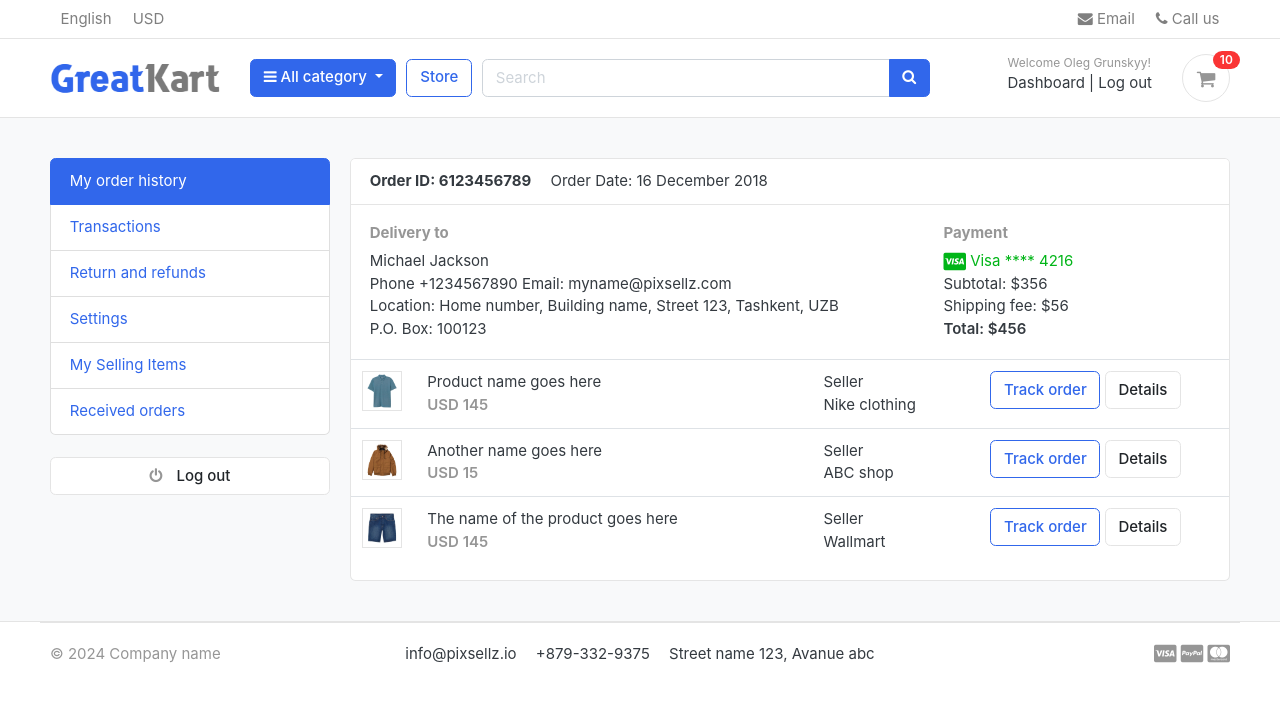
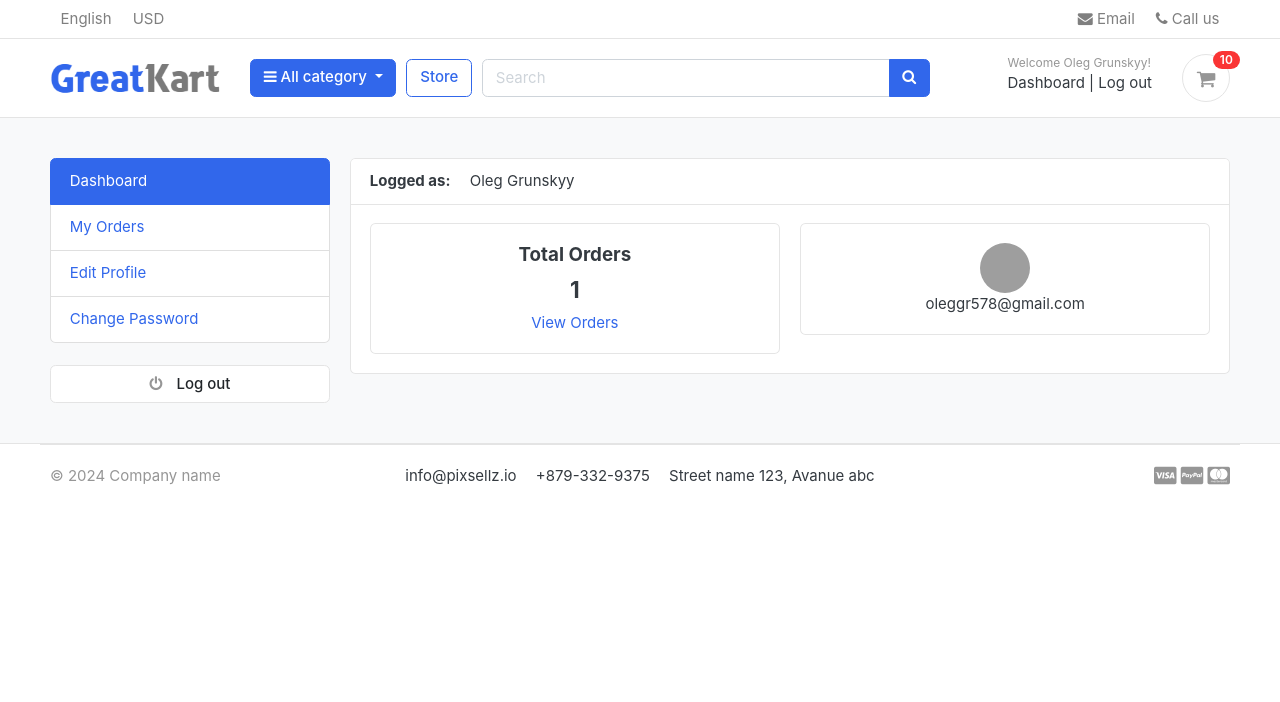
Before and after one commit to Dedrik2021/e-shop, a Django app: page /accounts/ in a window 1280 px wide. Shown: the top 702 px of the page. Run offline with Django 3.2, Linux system fonts and the light colour scheme; a user stored in the database is signed in; data comes from the database, SQL or seed files in the repository; tables that the repository leaves empty hold one stand-in row (values such as "Sample post"); some libraries are stand-ins or nearby versions; some web fonts are replaced; grey boxes are pictures that could not be loaded.

Commit message:
edited dashboard

```diff
--- a/accounts/views.py
+++ b/accounts/views.py
@@ -1,6 +1,7 @@
 from django.shortcuts import render, redirect
 from .forms import RegistrationForm
 from .models import Account
+from orders.models import Order
 from django.contrib import messages, auth
 from django.contrib.auth.decorators import login_required
 from django.http import HttpResponse, JsonResponse
@@ -158,7 +159,14 @@ def activate(request, uidb64, token):
 
 @login_required(login_url="login")
 def dashboard(request):
-    return render(request, 'accounts/dashboard.html')
+    orders = Order.objects.order_by('-created_date').filter(user_id=request.user.id, is_ordered=True)
+    orders_count = orders.count()
+
+    context = {
+        'orders_count': orders_count
+    }
+
+    return render(request, 'accounts/dashboard.html', context)
 
 
 
--- a/templates/accounts/dashboard.html
+++ b/templates/accounts/dashboard.html
@@ -3,112 +3,42 @@
     {% include "includes/alerts.html" %}
 	<div class="container">
 		<div class="row">
-			<aside class="col-md-3">
-				<!--   SIDEBAR   -->
-				<ul class="list-group">
-					<a class="list-group-item active" href="#"> My order history </a>
-					<a class="list-group-item" href="#"> Transactions </a>
-					<a class="list-group-item" href="#"> Return and refunds </a>
-					<a class="list-group-item" href="#">Settings </a>
-					<a class="list-group-item" href="#"> My Selling Items </a>
-					<a class="list-group-item" href="#"> Received orders </a>
-				</ul>
-				<br />
-				<a class="btn btn-light btn-block" href={% url "logout" %}>
-					<i class="fa fa-power-off"></i> <span class="text">Log out</span>
-				</a>
-				<!--   SIDEBAR .//END   -->
-			</aside>
+			{% include "includes/dashboard_sidebar.html" %}
 			<main class="col-md-9">
 				<article class="card">
 					<header class="card-header">
-						<strong class="d-inline-block mr-3">Order ID: 6123456789</strong>
-						<span>Order Date: 16 December 2018</span>
+						<strong class="d-inline-block mr-3">Logged as:</strong>
+						<span>{{user.full_name}}</span>
 					</header>
 					<div class="card-body">
 						<div class="row">
-							<div class="col-md-8">
-								<h6 class="text-muted">Delivery to</h6>
-								<p>
-									Michael Jackson <br />
-									Phone +1234567890 Email: myname@pixsellz.com <br />
-									Location: Home number, Building name, Street 123, Tashkent, UZB
-									<br />
-									P.O. Box: 100123
-								</p>
+
+							<div class="col-md-6">
+								<div class="card text-center">
+									<div class="card-body">
+										<h5 class="cart-title">
+											Total Orders
+										</h5>
+										<h4>
+											{{orders_count}}
+										</h4>
+										<a href="#">View Orders</a>
+									</div>
+								</div>
 							</div>
-							<div class="col-md-4">
-								<h6 class="text-muted">Payment</h6>
-								<span class="text-success">
-									<i class="fab fa-lg fa-cc-visa"></i>
-									Visa **** 4216
-								</span>
-								<p>
-									Subtotal: $356 <br />
-									Shipping fee: $56 <br />
-									<span class="b">Total: $456 </span>
-								</p>
+							<div class="col-md-6">
+								<div class="card text-center">
+									<div class="card-body">
+										<img src="https://www.w3schools.com/w3css/img_avatar3.png" width="50" height="50" style="border-radius: 50%;" alt="avatar">
+										<p class="mb-0">{{user.email}}</p>
+										<p>{{user.phone_number}}</p>
+									</div>
+								</div>
 							</div>
 						</div>
 						<!-- row.// -->
 					</div>
-					<!-- card-body .// -->
-					<div class="table-responsive">
-						<table class="table table-hover">
-							<tr>
-								<td width="65">
-									<img src="../images/items/1.jpg" class="img-xs border" />
-								</td>
-								<td>
-									<p class="title mb-0">Product name goes here</p>
-									<var class="price text-muted">USD 145</var>
-								</td>
-								<td>
-									Seller <br />
-									Nike clothing
-								</td>
-								<td width="250">
-									<a href="#" class="btn btn-outline-primary">Track order</a>
-									<a href="#" class="btn btn-light"> Details </a>
-								</td>
-							</tr>
-							<tr>
-								<td>
-									<img src="../images/items/2.jpg" class="img-xs border" />
-								</td>
-								<td>
-									<p class="title mb-0">Another name goes here</p>
-									<var class="price text-muted">USD 15</var>
-								</td>
-								<td>
-									Seller <br />
-									ABC shop
-								</td>
-								<td>
-									<a href="#" class="btn btn-outline-primary">Track order</a>
-									<a href="#" class="btn btn-light"> Details </a>
-								</td>
-							</tr>
-							<tr>
-								<td>
-									<img src="../images/items/3.jpg" class="img-xs border" />
-								</td>
-								<td>
-									<p class="title mb-0">The name of the product goes here</p>
-									<var class="price text-muted">USD 145</var>
-								</td>
-								<td>
-									Seller <br />
-									Wallmart
-								</td>
-								<td>
-									<a href="#" class="btn btn-outline-primary">Track order</a>
-									<a href="#" class="btn btn-light"> Details </a>
-								</td>
-							</tr>
-						</table>
-					</div>
-					<!-- table-responsive .end// -->
+
 				</article>
 				<!-- order-group.// -->
 			</main>
--- /dev/null
+++ b/templates/includes/dashboard_sidebar.html
@@ -0,0 +1,14 @@
+<aside class="col-md-3">
+    <!--   SIDEBAR   -->
+    <ul class="list-group">
+        <a class="list-group-item active" href="#"> Dashboard </a>
+        <a class="list-group-item" href="#"> My Orders </a>
+        <a class="list-group-item" href="#"> Edit Profile </a>
+        <a class="list-group-item" href="#">Change Password </a>
+    </ul>
+    <br />
+    <a class="btn btn-light btn-block" href={% url "logout" %}>
+        <i class="fa fa-power-off"></i> <span class="text">Log out</span>
+    </a>
+    <!--   SIDEBAR .//END   -->
+</aside>
```
